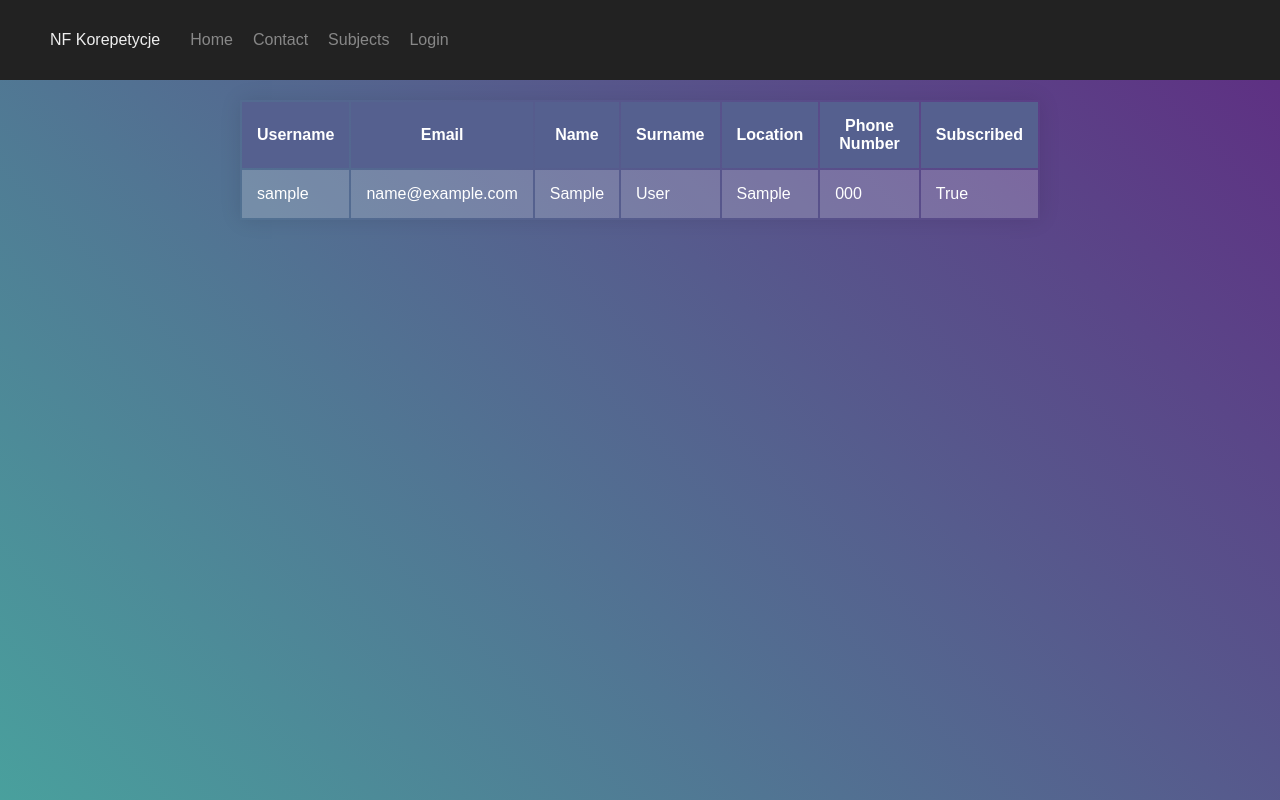
After one commit to Latterlig96/django-lessons, a Django app: page /accounts/students/ in a window 1280 px wide. The commit adds this page. Run offline with Django 3.2, Linux system fonts and the light colour scheme; tables that the repository leaves empty hold one stand-in row (values such as "Sample post").

Commit message:
Added Tutor user functionality on web

```diff
--- a/django_lessons/accounts/models.py
+++ b/django_lessons/accounts/models.py
@@ -39,6 +39,10 @@ class CustomUser(AbstractUser):
     @property
     def has_subscription(self) -> bool:
         return self.is_subscriber
+
+    @property
+    def is_tutor(self) -> bool:
+        return True if not self.is_student else False
 
     def __str__(self):
         return f"{self.first_name} {self.last_name}"
--- a/django_lessons/accounts/urls.py
+++ b/django_lessons/accounts/urls.py
@@ -7,12 +7,15 @@ urlpatterns = [
     path('register/', views.StudentRegisterView.as_view(), name='register'),
     path('login/', views.LoginView.as_view(), name='login'),
     path('logout/', views.LogoutView.as_view(), name='logout'),
-    path('profile/<pk>/', views.StudentProfileView.as_view(), name='profile'),
+    path('students/', views.StudentListView.as_view(), name='students'),
+    path('students/<pk>/profile', views.StudentProfileView.as_view(), name='profile'),
+    path('tutors/<pk>/profile', views.TutorProfileView.as_view(), name='tutor_profile'),
     path('profile/<pk>/messages', views.MessageListView.as_view(), name='messages'),
     path('profile/<pk>/messages/<int:message_id>',
          views.MessageDetailView.as_view(), name='message_detail'),
     path('profile/<pk>/settings/',
          views.StudentUserSettingsView.as_view(), name='settings'),
+    path('tutors/<pk>/settings/', views.TutorUserSettingsView.as_view(), name='tutor_settings'),
     path('password/reset/', views.PasswordResetView.as_view(), name='password_reset'),
     path('password/reset/done/', views.PasswordResetDoneView.as_view(),
          name='password_reset_done'),
--- a/django_lessons/accounts/views.py
+++ b/django_lessons/accounts/views.py
@@ -9,8 +9,9 @@ from django.views.generic.edit import CreateView, UpdateView
 from django.views.generic.list import ListView
 from .forms import (InlineStudentProfileForm, PasswordResetForm,
                     SetPasswordForm, StudentAccountRegisterForm,
-                    StudentLoginForm, StudentProfileForm)
-from .models import Messages, StudentProfile, StudentUser
+                    StudentLoginForm, StudentProfileForm, TutorProfileForm,
+                    InlineTutorProfileForm)
+from .models import Messages, StudentProfile, StudentUser, TutorUser, TutorProfile
 
 _HttpResponse = TypeVar('_HttpResponse')
 _Queryset = TypeVar('_Queryset')
@@ -29,7 +30,7 @@ class StudentRegisterView(CreateView):
 
 
 class StudentProfileView(DetailView):
-    template_name = 'accounts/profile.html'
+    template_name = 'accounts/student_profile.html'
 
     def get_context_data(self, **kwargs) -> Dict[str, Any]:
         context = super().get_context_data(**kwargs)
@@ -40,6 +41,7 @@ class StudentProfileView(DetailView):
 
     def get_queryset(self) -> _Queryset:
         return StudentUser.objects.filter(id=self.kwargs['pk'])
+
 
 
 class StudentUserSettingsView(UpdateView):
@@ -82,11 +84,68 @@ class StudentUserSettingsView(UpdateView):
             return HttpResponseRedirect(reverse_lazy('accounts:profile', kwargs={'pk': self.kwargs['pk']}))
         return HttpResponseRedirect(reverse_lazy('accounts:profile', kwargs={'pk': self.kwargs['pk']}))
 
+class TutorProfileView(DetailView):
+    template_name = 'accounts/tutor_profile.html'
+
+    def get_context_data(self, **kwargs) -> Dict[str, Any]:
+        context = super().get_context_data(**kwargs)
+        instance, _ = TutorProfile.objects.get_or_create(
+            user=super().get_object())
+        context['tutor_profile'] = instance
+        return context
+
+    def get_queryset(self) -> _Queryset:
+        return TutorUser.objects.filter(id=self.kwargs['pk'])
+
+class TutorUserSettingsView(UpdateView):
+    template_name = 'accounts/settings.html'
+    success_url = reverse_lazy('accounts:tutor_profile')
+    form_class = TutorProfileForm
+    success_message = _('Your account has been sucessfully updated')
+
+    def get_context_data(self, **kwargs) -> Dict[str, Any]:
+        context = super().get_context_data(**kwargs)
+        instance = TutorProfile.objects.get(user=super().get_object())
+        if self.request.POST:
+            context['tutor_profile_form'] = InlineTutorProfileForm(
+                self.request.POST, instance=instance)
+            return context
+        form = InlineTutorProfileForm(instance=instance,
+                                        initial={'image': instance.image,
+                                                 'location': instance.location,
+                                                 'phone_number': instance.phone_number})
+        context['tutor_profile_form'] = form
+        return context
+
+    def get_queryset(self) -> _Queryset:
+        return TutorUser.objects.filter(id=self.kwargs['pk'])
+
+    def get_initial(self) -> Dict[str, Any]:
+        self.initial.update({'username': self.request.user.username,
+                             'email': self.request.user.email,
+                             'first_name': self.request.user.first_name,
+                             'last_name': self.request.user.last_name})
+        return super().get_initial()
+
+    def form_valid(self, form: TutorProfileForm) -> _HttpResponse:
+        context = self.get_context_data()
+        tutor_profile_form = context['tutor_profile_form']
+        if form.is_valid() and tutor_profile_form.is_valid():
+            form.save()
+            tutor_profile_form.save()
+            messages.success(self.request, self.success_message)
+            return HttpResponseRedirect(reverse_lazy('accounts:tutor_profile', kwargs={'pk': self.kwargs['pk']}))
+        return HttpResponseRedirect(reverse_lazy('accounts:tutor_profile', kwargs={'pk': self.kwargs['pk']}))
 
 class MessageListView(ListView):
     template_name = 'accounts/message_list.html'
 
     def get_queryset(self) -> _Queryset:
+        if self.request.user.is_tutor:
+            queryset = Messages.objects.filter(
+                tutor_user=self.kwargs['pk']
+            ).all()
+            return queryset
         queryset = Messages.objects.filter(
             student_user=self.kwargs['pk']).all()
         return queryset
@@ -95,6 +154,13 @@ class MessageListView(ListView):
 class MessageDetailView(DetailView):
     template_name = 'accounts/message_detail.html'
     model = Messages
+
+class StudentListView(ListView):
+    template_name = 'accounts/student_list.html'
+
+    def get_queryset(self) -> _Queryset:
+        queryset = StudentProfile.objects.select_related('user').all()
+        return queryset
 
 
 class LoginView(views.LoginView):
--- /dev/null
+++ b/django_lessons/static/accounts/css/student_list.css
@@ -0,0 +1,41 @@
+html,
+body {
+    height: 100%;
+}
+
+body {
+    margin: 0;
+    background: linear-gradient(45deg, #49a09d, #5f2c82);
+    font-family: sans-serif;
+}
+
+.container {
+    position: absolute;
+    top: 20%;
+    left: 50%;
+    transform: translate(-50%, -50%);
+}
+
+table {
+    width: 800px;
+    box-shadow: 0 0 20px rgba(0, 0, 0, 0.1);
+}
+
+th,
+td {
+    padding: 15px;
+    background-color: rgba(255, 255, 255, 0.2);
+    color: #fff;
+}
+
+th {
+    text-align: center;
+}
+
+thead th {
+    background-color: #55608f;
+}
+
+tbody tr:hover {
+    background-color: rgba(255, 255, 255, 0.3);
+}
--- a/django_lessons/static/app/css/contact.css
+++ b/django_lessons/static/app/css/contact.css
@@ -69,7 +69,7 @@ p:before {
     color: #5a5a5a
 }
 
-button {
+.contact-send-button {
     float: right;
     padding: 8px 12px;
     margin: 8px 0 0;
--- a/django_lessons/static/app/css/index.css
+++ b/django_lessons/static/app/css/index.css
@@ -52,14 +52,12 @@ nav {
 }
 
 .content {
-    position: relative;
     background-color: #FFF;
     margin-top: 30px;
     padding: 30px;
-    border-radius: 40px;
+    border-radius: 20px;
     box-shadow: 0px -5px 60px 10px rgba(0, 0, 0, 0.07);
     transition: all 0.2s ease-in-out;
-    align-items: stretch;
 }
 
 .content:hover {
--- /dev/null
+++ b/django_lessons/templates/accounts/student_list.html
@@ -0,0 +1,31 @@
+{% extends 'app/partial.html' %}
+{% block content %}
+<div class="container">
+    <table>
+        <thead>
+            <tr>
+                <th>Username</th>
+                <th>Email</th>
+                <th>Name</th>
+                <th>Surname</th>
+                <th>Location</th>
+                <th>Phone Number</th>
+                <th>Subscribed</th>
+            </tr>
+        </thead>
+        <tbody>
+            {% for profile in object_list %}
+            <tr>
+                <td>{{ profile.user.username }}</td>
+                <td>{{ profile.user.email }}</td>
+                <td>{{ profile.user.first_name }}</td>
+                <td>{{ profile.user.last_name }}</td>
+                <td>{{ profile.location }}</td>
+                <td>{{ profile.phone_number }}</td>
+                <td>{{ profile.user.is_subscriber }}</td>
+            </tr>
+            {% endfor %}
+        </tbody>
+    </table>
+</div>
+{% endblock %}
--- a/django_lessons/templates/app/contact.html
+++ b/django_lessons/templates/app/contact.html
@@ -19,7 +19,7 @@
             <p type="Name:"><input placeholder="Write your name here.."></input></p>
             <p type="Email:"><input placeholder="Let us know how to contact you back.."></input></p>
             <p type="Message:"><input placeholder="What would you like to tell us.."></input></p>
-            <button>Send Message</button>
+            <button class="contact-send-button">Send Message</button>
         </form>
     </div>
 </div>
--- a/django_lessons/templates/app/exercise_detail.html
+++ b/django_lessons/templates/app/exercise_detail.html
@@ -15,6 +15,7 @@
             <div id="exercise-description">
                 <p>{{ exercise.text_description}}</p>
             </div>
+            <div class="form-wrapper">
             <form class="form" method="POST">
                 {% csrf_token %}
                 {{ form.as_p }}
@@ -25,6 +26,7 @@
                 {{ favorites_form.as_p }}
                 <input class="btn btn-lg btn-primary btn-block btn-signin" type="submit" name="favorite-button" value="Add to favorites">
             </form>
+            </div>
         </div>
     </div>
 </div>
--- a/django_lessons/templates/app/module_list.html
+++ b/django_lessons/templates/app/module_list.html
@@ -1,6 +1,5 @@
 {% extends 'app/partial.html' %}
 {% load static %}
-<link rel="stylesheet" href="{% static 'app/css/common.css' %}"></link>
 {% block content %}
 {% for module in object_list %}
 <a href="{% url 'app:exercises' module.pk %}">
--- a/django_lessons/templates/app/partial.html
+++ b/django_lessons/templates/app/partial.html
@@ -6,6 +6,7 @@
         <link rel="stylesheet" href="{% static 'app/css/index.css' %}">
         <link rel="stylesheet" href="{% static 'app/css/common.css' %}">
         <link rel="stylesheet" href="{% static 'accounts/css/messages.css' %}">
+        <link rel="stylesheet" href="{% static 'accounts/css/student_list.css' %}">
         <link rel="preconnect" href="https://fonts.googleapis.com">
         <link rel="preconnect" href="https://fonts.gstatic.com" crossorigin>
         <link href="https://fonts.googleapis.com/css2?family=Fira+Sans:ital@0;1&family=Lora:wght@500&family=Roboto+Mono:ital@1&family=Source+Sans+3:ital@1&display=swap" rel="stylesheet">
@@ -32,11 +33,18 @@
                     {% endif %}
                 </div>
             </nav>
-            {% if request.user.is_authenticated %}
+            {% if request.user.is_authenticated and not request.user.is_tutor %}
             <div id="profile-menu">
                 <ul>
-                    <li><a href="{% url 'accounts:profile' request.user.pk %}">Profile</a></li>
-                    <li><a href="{% url 'accounts:logout' %}"> Log Out</a></li>
+                    <li><a href="{% url 'accounts:profile' request.user.pk %}"> Profile </a></li>
+                    <li><a href="{% url 'accounts:logout' %}"> Log Out </a></li>
+                </ul>
+            </div>
+            {% else %}
+            <div id="profile-menu">
+                <ul>
+                    <li><a href="{% url 'accounts:tutor_profile' request.user.pk %}"> Profile </a></li>
+                    <li><a href="{% url 'accounts:logout' %}"> Log Out </a></li>
                 </ul>
             </div>
             {% endif %}
```
Also changed, not shown: django_lessons/accounts/forms.py (+31 -1 lines), django_lessons/static/accounts/css/settings.css (+16 -6 lines), django_lessons/static/app/css/common.css (+34 -9 lines), django_lessons/templates/accounts/settings.html (+9 -0 lines), django_lessons/templates/accounts/tutor_profile.html (added, +59 -0 lines), django_lessons/templates/accounts/student_profile.html (renamed from django_lessons/templates/accounts/profile.html).
